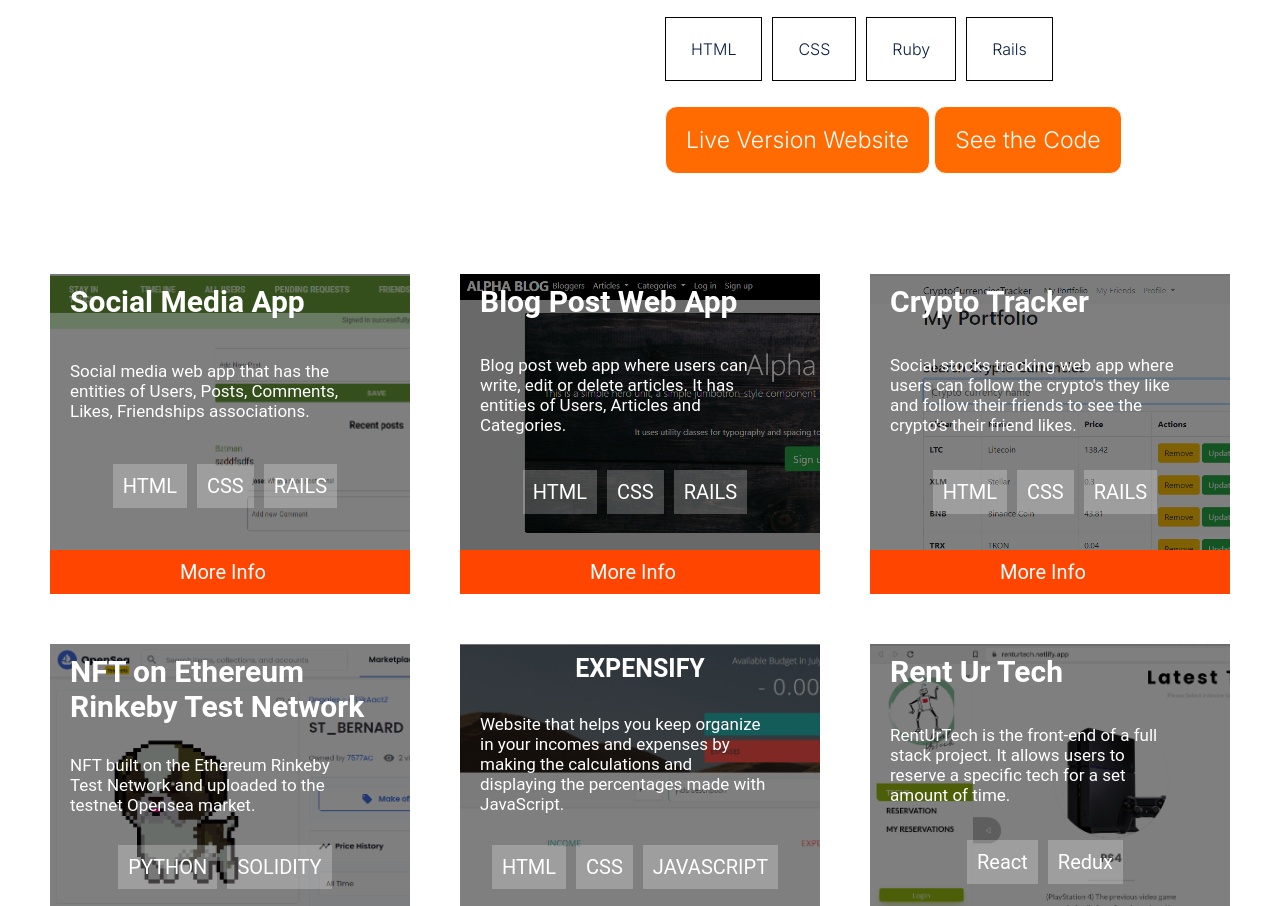
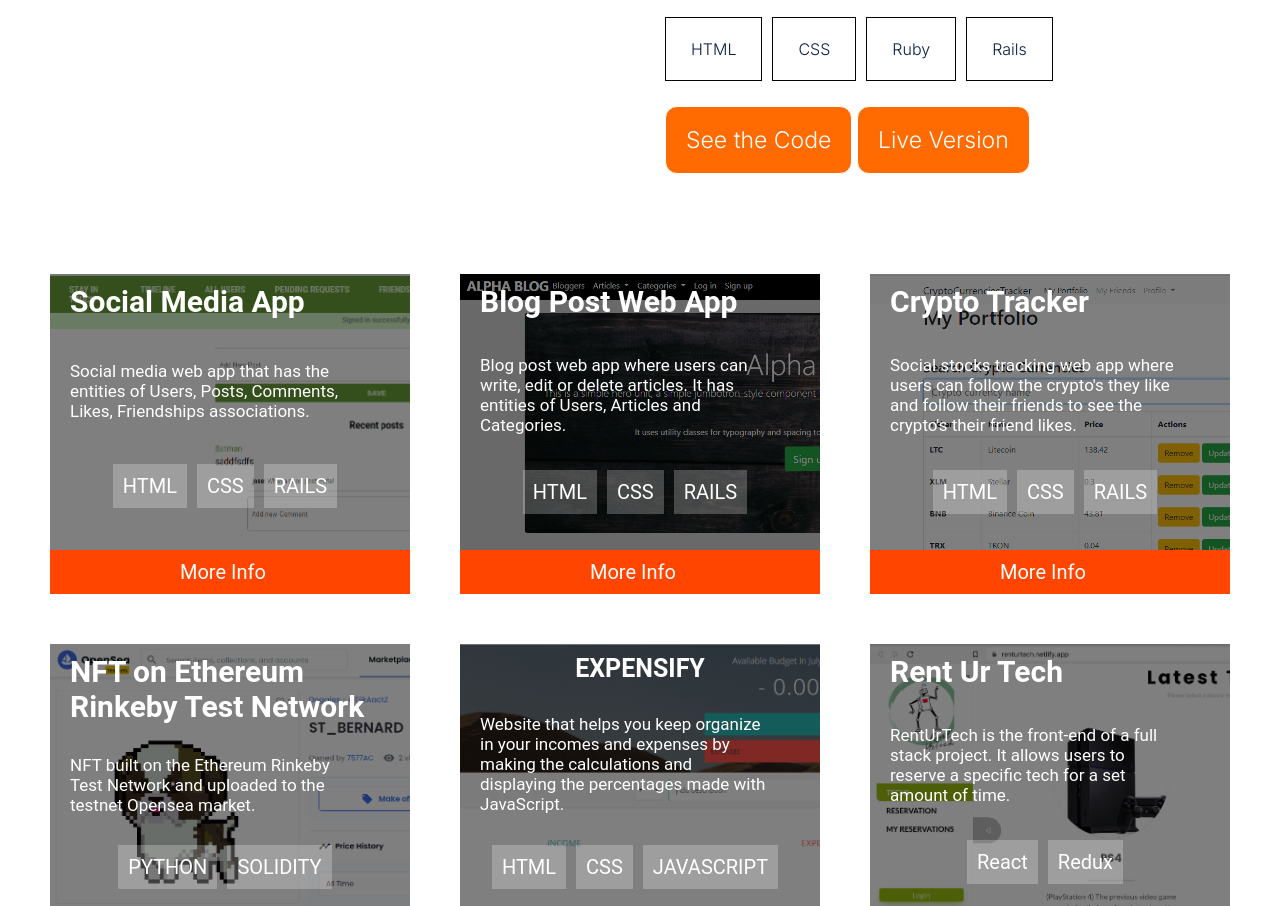
Before and after one commit to jose-Abel/Portfolio2, a website: page Index.html in a window 1280 px wide. Shown: the part 1318-2224 px from the top of the page. Drawn offline with Linux system fonts and the light colour scheme; files whose address does not match are found by name.

Commit message:
Final touches on the text of the page

```diff
--- a/Index.html
+++ b/Index.html
@@ -205,9 +205,10 @@
             <li class="skill">Ruby</li>
             <li class="skill">Rails</li>
           </ul>
-          <a class="see-project-button" href="https://lifestyle-articles-jose-abel.herokuapp.com/"> Live Version Website </a>
 
           <a class="see-project-button" href="https://github.com/jose-Abel/lifestyle-articles-rails-capstone">See the Code</a>
+
+          <a class="see-project-button" href="https://lifestyle-articles-jose-abel.herokuapp.com/"> Live Version </a>
         </div>
 
       </div>
@@ -501,7 +502,7 @@
 
           <a href="https://github.com/jose-Abel/ror-social-scaffold" class="contact-me-form-button popup__button">See the code</a>
 
-          <a href="https://guillain-jose-social-media-app.herokuapp.com" class="contact-me-form-button popup__button">Check the live-version website</a>
+          <a href="https://guillain-jose-social-media-app.herokuapp.com" class="contact-me-form-button popup__button">Live Version</a>
         </div>
       </div>
     </div>
@@ -527,7 +528,7 @@
 
           <a href="https://github.com/jose-Abel/alpha-blog-app" class="contact-me-form-button popup__button">See the code</a>
 
-          <a href="https://alpha-blog-jose-abel.herokuapp.com/" class="contact-me-form-button popup__button">Check the live-version website</a>
+          <a href="https://alpha-blog-jose-abel.herokuapp.com/" class="contact-me-form-button popup__button">Live Version</a>
         </div>
       </div>
     </div>
@@ -553,7 +554,7 @@
 
           <a href="https://github.com/jose-Abel/finance-tracker" class="contact-me-form-button popup__button">See the code</a>
 
-          <a href="https://jose-abel-finance-tracker.herokuapp.com" class="contact-me-form-button popup__button">Check the live-version website</a>
+          <a href="https://jose-abel-finance-tracker.herokuapp.com" class="contact-me-form-button popup__button">Live Version</a>
         </div>
       </div>
     </div>
@@ -601,7 +602,7 @@
 
           <a href="https://github.com/jose-Abel/budgety" class="contact-me-form-button popup__button">See the code</a>
 
-          <a href="https://jose-abel-budgety.netlify.app/" class="contact-me-form-button popup__button">Check the live-version website</a>
+          <a href="https://jose-abel-budgety.netlify.app/" class="contact-me-form-button popup__button">Live Version</a>
         </div>
       </div>
     </div>
@@ -627,7 +628,7 @@
 
           <a href="https://github.com/Final-Capstone-Elite-Group/RentUrTechFrontend" class="contact-me-form-button popup__button">See the code</a>
 
-          <a href="https://renturtech.netlify.app//" class="contact-me-form-button popup__button">Check the live-version website</a>
+          <a href="https://renturtech.netlify.app//" class="contact-me-form-button popup__button">Live Version</a>
         </div>
       </div>
     </div>
```
Also changed, not shown: 1 other file.
